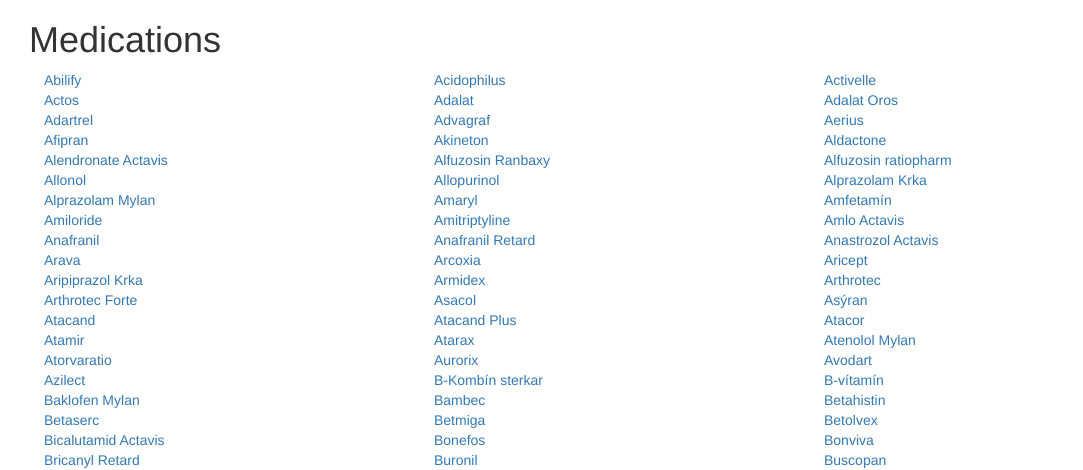
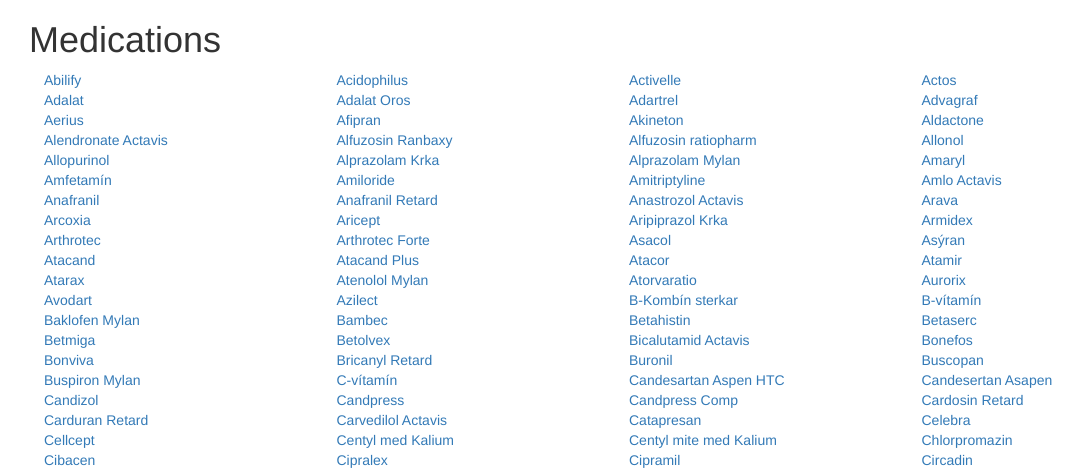
Before and after one commit to PlainStupid/PlainMed, a Flask app: page /medicine/ in a window 1280 px wide. Shown: the part 92-562 px from the top of the page, without its empty margins (41-1124 px from the left). Run offline with Flask 2, Linux system fonts and the light colour scheme; a user stored in the database is signed in; data comes from the database, SQL or seed files in the repository; both versions use the stored data as it was after the commit; parts of the project's set-up code (start-up, migrations or seed data) failed here and were passed over; some libraries are stand-ins or nearby versions.

Commit message:
medications change

```diff
--- a/PlainMed/app/mod_medication/templates/medications.html
+++ b/PlainMed/app/mod_medication/templates/medications.html
@@ -5,7 +5,7 @@
 <div class='container'>
 	<div class="row" id="list">
 		{% for medication in data %}
-			<div class="col-md-4"><a href="{{ url_for('medication.addmeds', medication=medication.shortname)}}" class='cell'>{{medication.name}}</a></div>
+			<div class="col-md-3"><a href="{{ url_for('medication.addmeds', medication=medication.shortname)}}" class='cell'>{{medication.name}}</a></div>
 		{% endfor %}
 	</div>
 </div>
```
Also changed, not shown: PlainMed/app.db.
